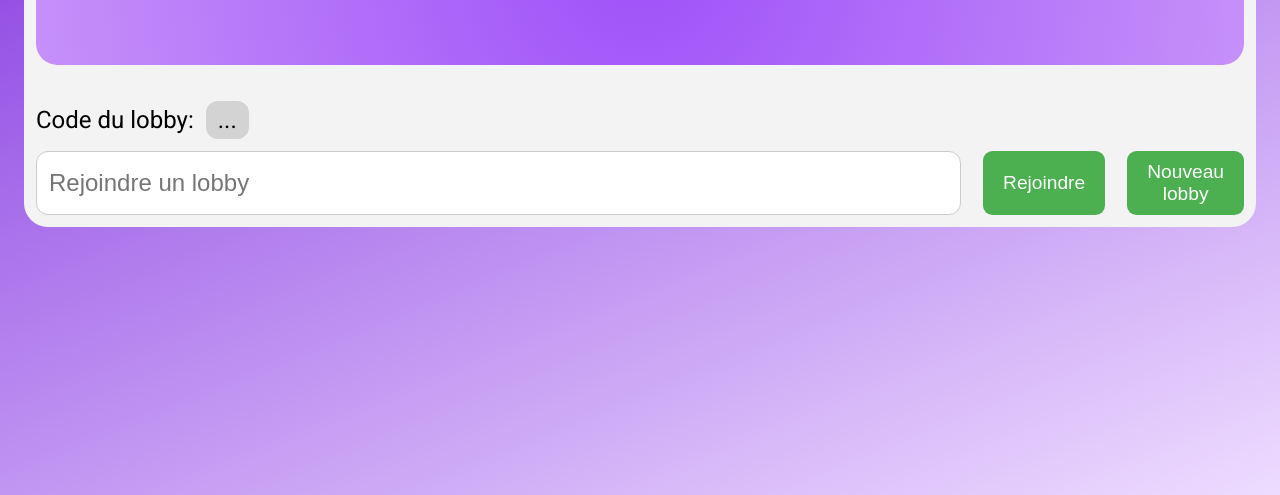
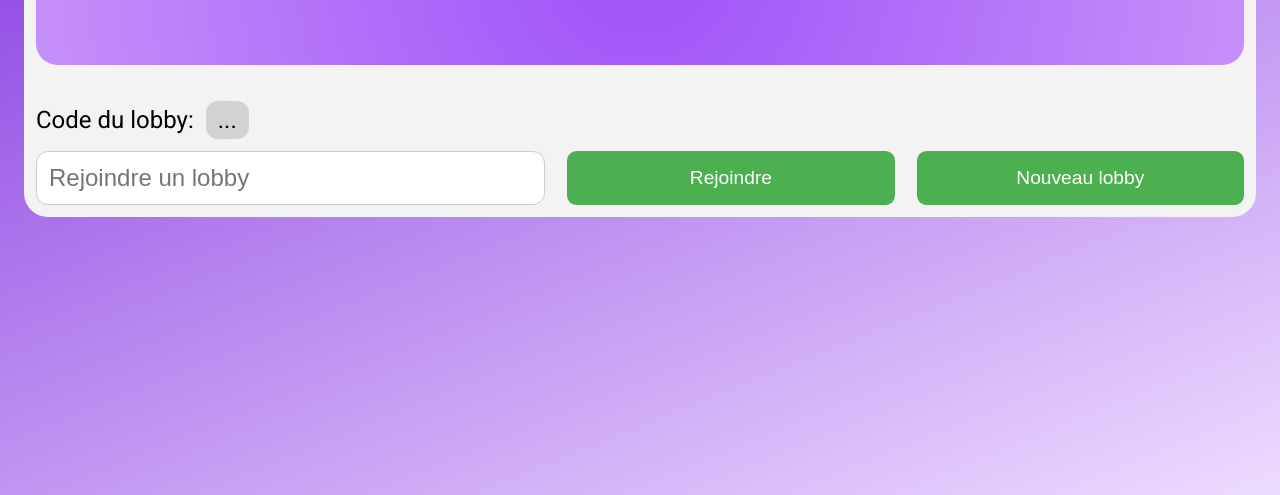
Before and after one commit to Jvaxx/CityVersus, a plain HTML site: page index.html in a window 1280 px wide. Shown: the part 305-800 px from the top of the page. Drawn offline with Linux system fonts and the light colour scheme.

Commit message:
ajustements

```diff
--- a/duel.css
+++ b/duel.css
@@ -154,7 +154,7 @@ body {
 }
 
 .lobby_join_input {
-    flex: 0 1 75%;
+    flex: 0 1 40%;
     padding: 0.5em;
     border: 1px solid #ccc;
     border-radius: 0.5em;
```
